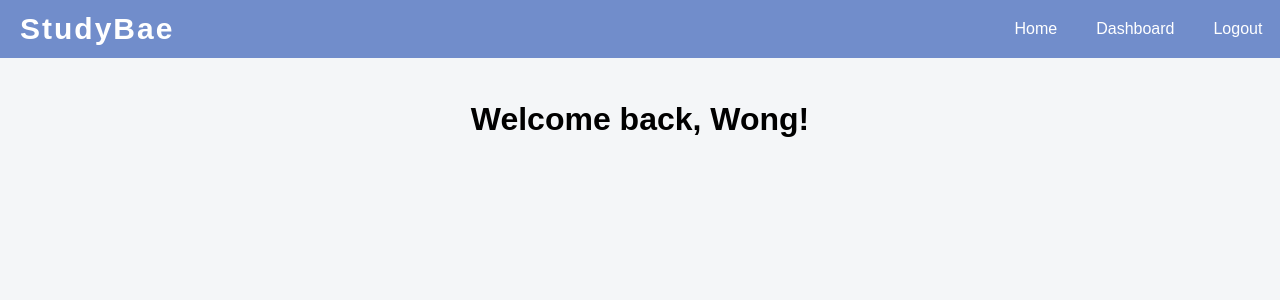
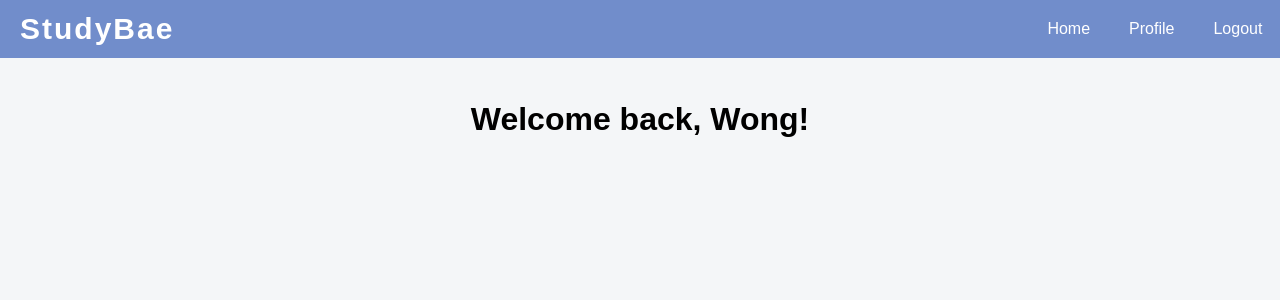
Before and after one commit to Kirtanaa222/Group-11, a Flask app: page / in a window 1280 px wide. Shown: the top 300 px of the page. Run offline with Flask 3, Linux system fonts and the light colour scheme; a user stored in the database is signed in.

Commit message:
changed dashboard to profile

```diff
--- a/Templates/home.html
+++ b/Templates/home.html
@@ -14,7 +14,7 @@
         <ul class="nav-links">
             <li><a href="{{ url_for('home') }}">Home</a></li>
             {% if username %}
-                <li><a href="{{ url_for('dashboard') }}">Dashboard</a></li>
+                <li><a href="{{ url_for('profile') }}">Profile</a></li>
                 <li><a href="{{ url_for('logout') }}">Logout</a></li>
             {% else %}
                 <li><a href="{{ url_for('login') }}">Login</a></li>
--- a/Templates/dashboard.html
+++ b/Templates/profile.html
@@ -1,7 +1,7 @@
 <!DOCTYPE html>
 <html>
 <head>
-    <title>Dashboard</title>
+    <title>Profile</title>
     <link rel="stylesheet" href="{{ url_for('static', filename='style.css') }}">
 </head>
 <body>
--- a/app.py
+++ b/app.py
@@ -52,7 +52,7 @@ def login():
         if user and check_password_hash(user.password, password):
             session["user_id"] = user.id
             session["username"] = user.username
-            return redirect(url_for("dashboard"))
+            return redirect(url_for("profile"))
         else:
             return render_template("login.html", error="Invalid username or password.")
     return render_template("login.html")
@@ -63,11 +63,11 @@ def logout():
     session.clear()
     return redirect(url_for("login"))
 
-@app.route("/dashboard")
-def dashboard():
+@app.route("/profile")
+def profile():
     if "user_id" not in session:
         return redirect(url_for("login"))
-    return render_template("dashboard.html", username=session["username"])
+    return render_template("profile.html", username=session["username"])
 
 # Run the app
 if __name__ == "__main__":
```
Also changed, not shown: Templates/login.html (line endings or trailing spaces), instance/students.db.
